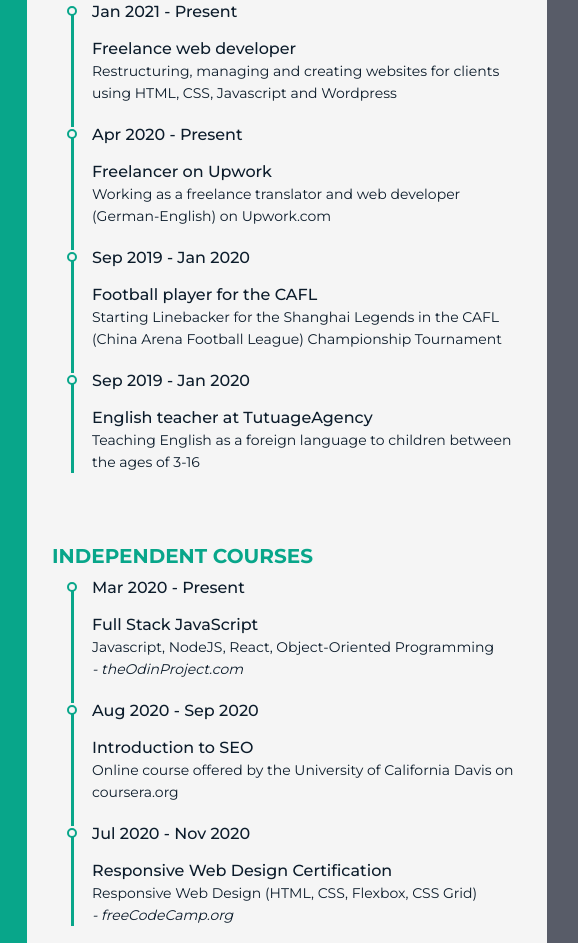
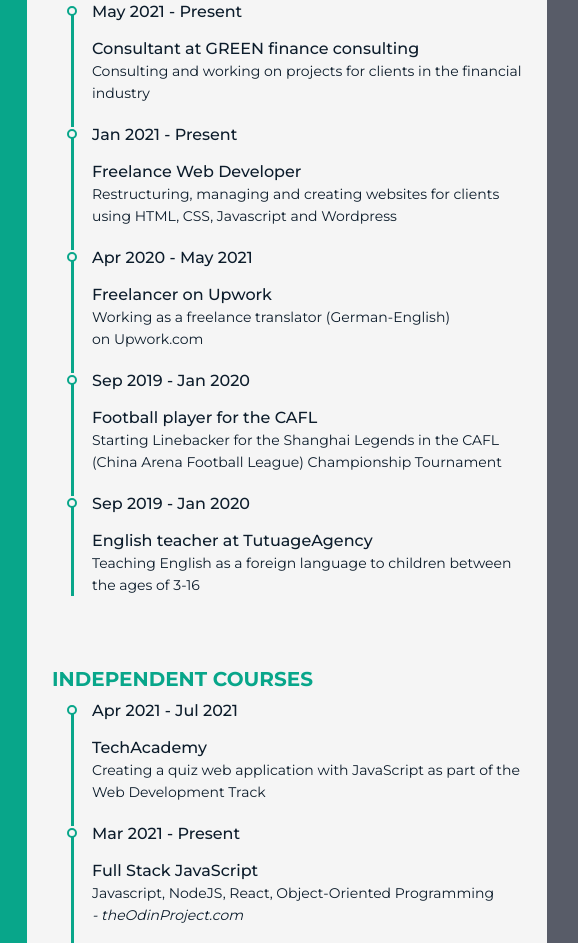
Before and after one commit to franzdue/CV-v1, a plain HTML site: page index.html in a window 1280 px wide. Shown: the part 840-1783 px from the top of the page, 493-1071 px from the left. Drawn offline with Linux system fonts and the light colour scheme.

Commit message:
added new subpoint to experience and independent courses, changed capitalization of some words and corrected some dates

```diff
--- a/index.html
+++ b/index.html
@@ -262,18 +262,25 @@
                 </div>
                 <ul>
                     <li>
+                        <div class="date">May 2021 - Present</div>
+                        <div class="info">
+                            <p class="semi-bold">Consultant at GREEN finance consulting</p>
+                            <p>Consulting and working on projects for clients in the financial industry</p>
+                        </div>
+                    </li>
+                    <li>
                         <div class="date">Jan 2021 - Present</div>
                         <div class="info">
-                            <p class="semi-bold">Freelance web developer</p>
+                            <p class="semi-bold">Freelance Web Developer</p>
                             <p>Restructuring, managing and creating websites for clients using HTML, CSS, Javascript and
                                 Wordpress</p>
                         </div>
                     </li>
                     <li>
-                        <div class="date">Apr 2020 - Present</div>
+                        <div class="date">Apr 2020 - May 2021</div>
                         <div class="info">
                             <p class="semi-bold">Freelancer on Upwork</p>
-                            <p>Working as a freelance translator and web developer <br>(German-English) on Upwork.com
+                            <p>Working as a freelance translator (German-English) <br> on Upwork.com
                             </p>
                         </div>
                     </li>
@@ -300,7 +307,16 @@
                 </div>
                 <ul>
                     <li>
-                        <div class="date">Mar 2020 - Present</div>
+                        <div class="date">Apr 2021 - Jul 2021</div>
+                        <div class="info">
+                            <p class="semi-bold">TechAcademy</p>
+                            <p>
+                                Creating a quiz web application with JavaScript as part of the Web Development Track
+                            </p>
+                        </div>
+                    </li>
+                    <li>
+                        <div class="date">Mar 2021 - Present</div>
                         <div class="info">
                             <p class="semi-bold">Full Stack JavaScript</p>
                             <p>
@@ -309,19 +325,19 @@
                         </div>
                     </li>
                     <li>
-                        <div class="date">Aug 2020 - Sep 2020</div>
-                        <div class="info">
-                            <p class="semi-bold">Introduction to SEO</p>
-                            <p>Online course offered by the University of California Davis on coursera.org</p>
-                        </div>
-                    </li>
-                    <li>
-                        <div class="date">Jul 2020 - Nov 2020</div>
+                        <div class="date">Aug 2020 - Nov 2020</div>
                         <div class="info">
                             <p class="semi-bold">Responsive Web Design Certification</p>
                             <p>
                                 Responsive Web Design (HTML, CSS, Flexbox, CSS Grid) <br><i>- freeCodeCamp.org</i>
                             </p>
+                        </div>
+                    </li>
+                    <li>
+                        <div class="date">Aug 2020 - Sep 2020</div>
+                        <div class="info">
+                            <p class="semi-bold">Introduction to SEO</p>
+                            <p>Online course offered by the University of California Davis on coursera.org</p>
                         </div>
                     </li>
                 </ul>
```
